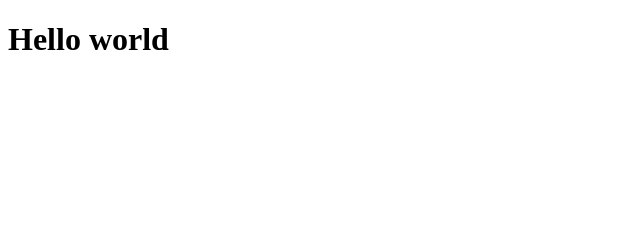
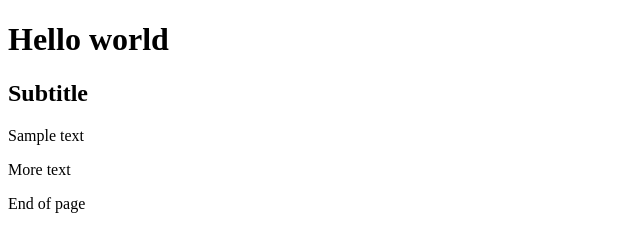
Before and after one commit to osoriodev/hello-world, a plain HTML site: page index.html in a window 1280 px wide. Shown: the whole page, without its empty margins (0-640 px from the left). Drawn offline with Linux system fonts and the light colour scheme.

Commit message:
Add some changes

```diff
--- a/index.html
+++ b/index.html
@@ -8,6 +8,16 @@
     <title>Hello world</title>
   </head>
   <body>
-    <h1>Hello world</h1>
+    <header>
+      <h1>Hello world</h1>
+    </header>
+    <main>
+      <h2>Subtitle</h2>
+      <p>Sample text</p>
+      <p>More text</p>
+    </main>
+    <footer>
+      <p>End of page</p>
+    </footer>
   </body>
 </html>
```
